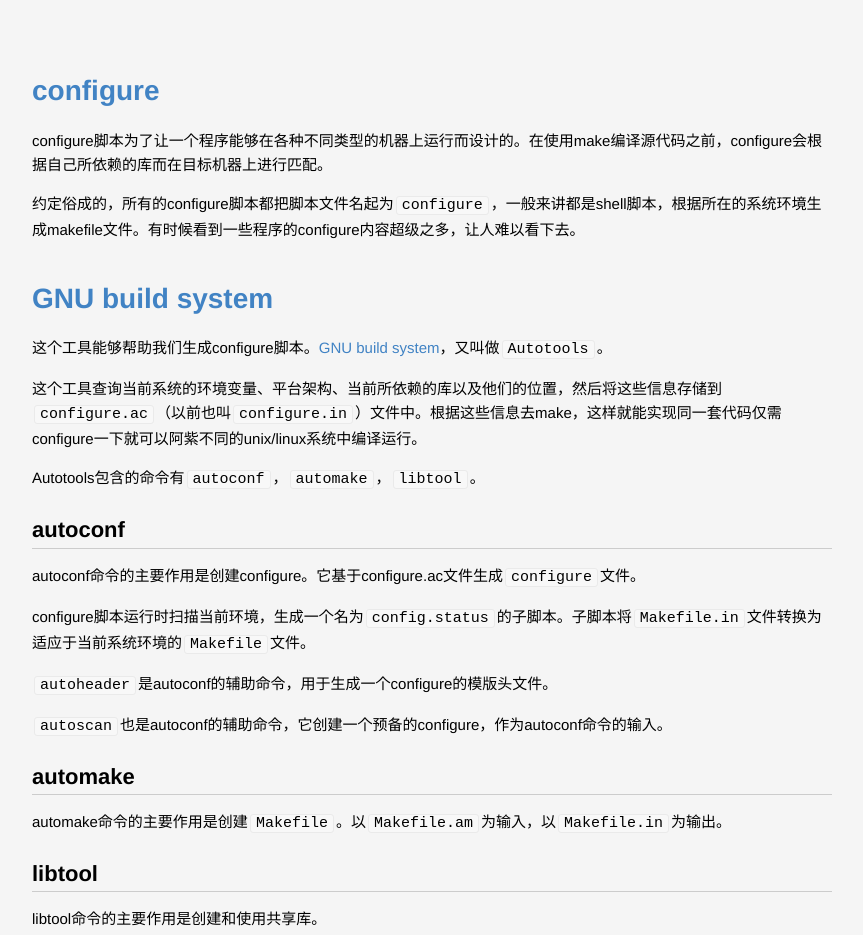
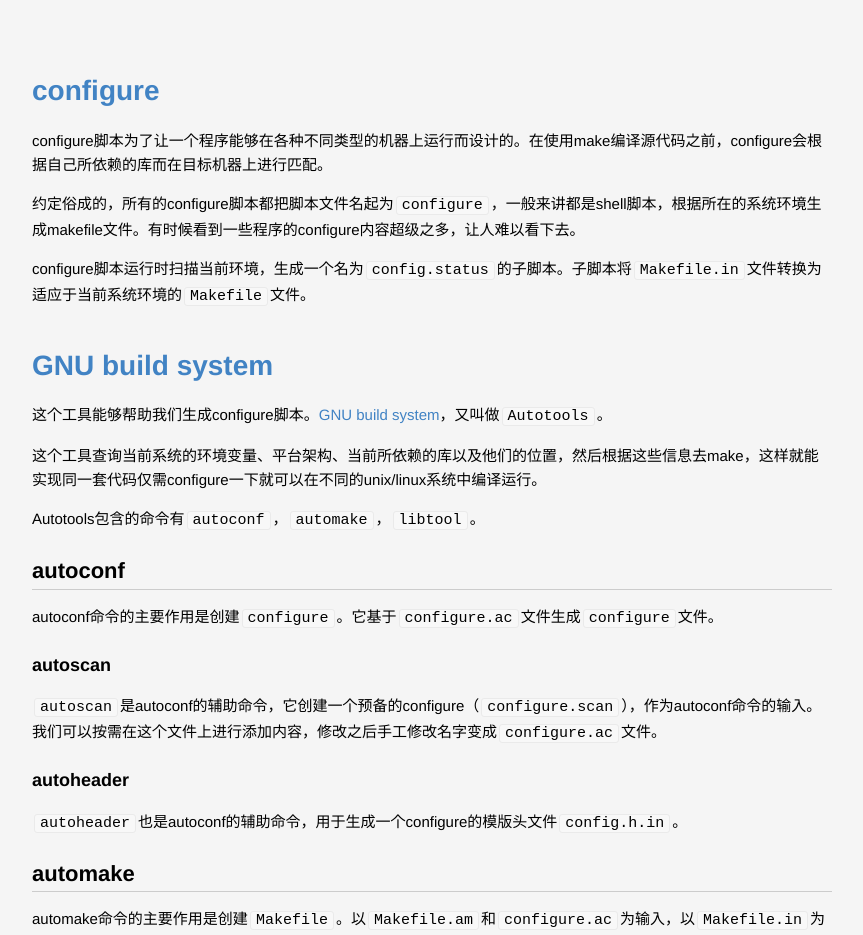
Before and after one commit to lucky521/blog, a Jekyll site: the page built from _posts/2015-12-24-configure-script.markdown, in a window 1280 px wide and 1400 px high, scrolled down 356 px. Shown: the top 935 px of the window, without its empty margins (208-1071 px from the left). Built offline with Jekyll 4.4.1, drawn with Linux system fonts in a browser that asks for light colours; comment, search, counter and statistics services are not loaded; some of the changed text lies outside the part shown.

Commit message:
update blog

```diff
--- a/_posts/2015-12-24-configure-script.markdown
+++ b/_posts/2015-12-24-configure-script.markdown
@@ -10,50 +10,51 @@
 
 约定俗成的，所有的configure脚本都把脚本文件名起为`configure`，一般来讲都是shell脚本，根据所在的系统环境生成makefile文件。有时候看到一些程序的configure内容超级之多，让人难以看下去。
 
+configure脚本运行时扫描当前环境，生成一个名为`config.status`的子脚本。子脚本将`Makefile.in`文件转换为适应于当前系统环境的`Makefile`文件。
+
 
 # GNU build system
 
 这个工具能够帮助我们生成configure脚本。[GNU build system](https://www.gnu.org/software/automake/faq/autotools-faq.html)，又叫做`Autotools`。
 
-这个工具查询当前系统的环境变量、平台架构、当前所依赖的库以及他们的位置，然后将这些信息存储到`configure.ac`（以前也叫`configure.in`）文件中。根据这些信息去make，这样就能实现同一套代码仅需configure一下就可以阿紫不同的unix/linux系统中编译运行。
+这个工具查询当前系统的环境变量、平台架构、当前所依赖的库以及他们的位置，然后根据这些信息去make，这样就能实现同一套代码仅需configure一下就可以在不同的unix/linux系统中编译运行。
 
 Autotools包含的命令有`autoconf`，`automake`，`libtool`。
 
 
 ## autoconf
 
-autoconf命令的主要作用是创建configure。它基于configure.ac文件生成`configure`文件。
+autoconf命令的主要作用是创建`configure`。它基于`configure.ac`文件生成`configure`文件。
 
-configure脚本运行时扫描当前环境，生成一个名为`config.status`的子脚本。子脚本将`Makefile.in`文件转换为适应于当前系统环境的`Makefile`文件。
+### autoscan
+`autoscan`是autoconf的辅助命令，它创建一个预备的configure（`configure.scan`），作为autoconf命令的输入。我们可以按需在这个文件上进行添加内容，修改之后手工修改名字变成`configure.ac`文件。
 
-`autoheader`是autoconf的辅助命令，用于生成一个configure的模版头文件。
-
-`autoscan`也是autoconf的辅助命令，它创建一个预备的configure，作为autoconf命令的输入。
+### autoheader
+`autoheader`也是autoconf的辅助命令，用于生成一个configure的模版头文件`config.h.in`。
 
 
 ## automake
 
-automake命令的主要作用是创建`Makefile`。以`Makefile.am`为输入，以`Makefile.in`为输出。
+automake命令的主要作用是创建`Makefile`。以`Makefile.am`和`configure.ac`为输入，以`Makefile.in`为输出。`Makefile.in`在configure执行时用于生成`Makefile`。
 
 
 ## libtool
 
-libtool命令的主要作用是创建和使用共享库。
+libtool命令的主要作用是创建和使用可移植的共享（动态链接）库。
 
 
 
-## 相关命令
+## 其他相关命令
 
-`ifnames`命令可以列出程序中的预处理标示符，比如`#if`,`#ifdef`等。
+***`ifnames`*** 命令可以列出程序中的预处理标示符，比如`#if`,`#ifdef`等。
 
-m4
+***`m4`*** 处理文件中的宏。
 
-pkg-config
+***`pkg-config`*** 查询已安装库的接口。
 
 
 
-
-## configure 标准文件流
+# configure 标准文件流
 下面的命令和文件流清晰的描述了从configure到make的整个过程。
 
 ![configure 标准流程](https://upload.wikimedia.org/wikipedia/commons/thumb/8/84/Autoconf-automake-process.svg/400px-Autoconf-automake-process.svg.png)
```
Also changed, not shown: other parts of _posts/2015-12-24-configure-script.markdown (+3 -1 lines), _posts/2013-12-01-flappy-bird.html (renamed from _posts/2013-12-1-flappy-bird.html), _posts/2014-01-01-distracted.md (renamed from _posts/2014-1-1-distracted.md), _posts/2014-05-01-astar.html (renamed from _posts/2014-5-1-astar.html), _posts/2015-06-10-python-standard-lib.markdown (renamed from _posts/2015-6-10-python-standard-lib.markdown), _posts/2015-12-01-thirft.markdown (renamed from _posts/2015-12-1-thirft.markdown), _posts/2015-12-02-mongodb.markdown (renamed from _posts/2015-12-2-mongodb.markdown).
